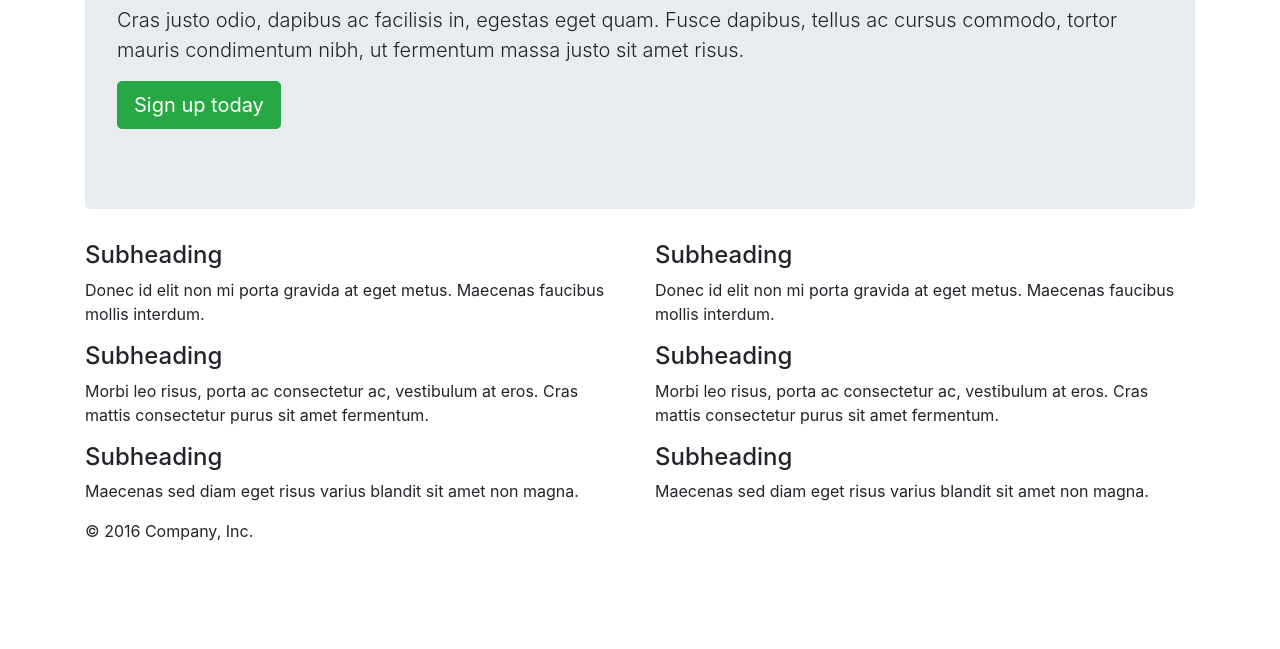
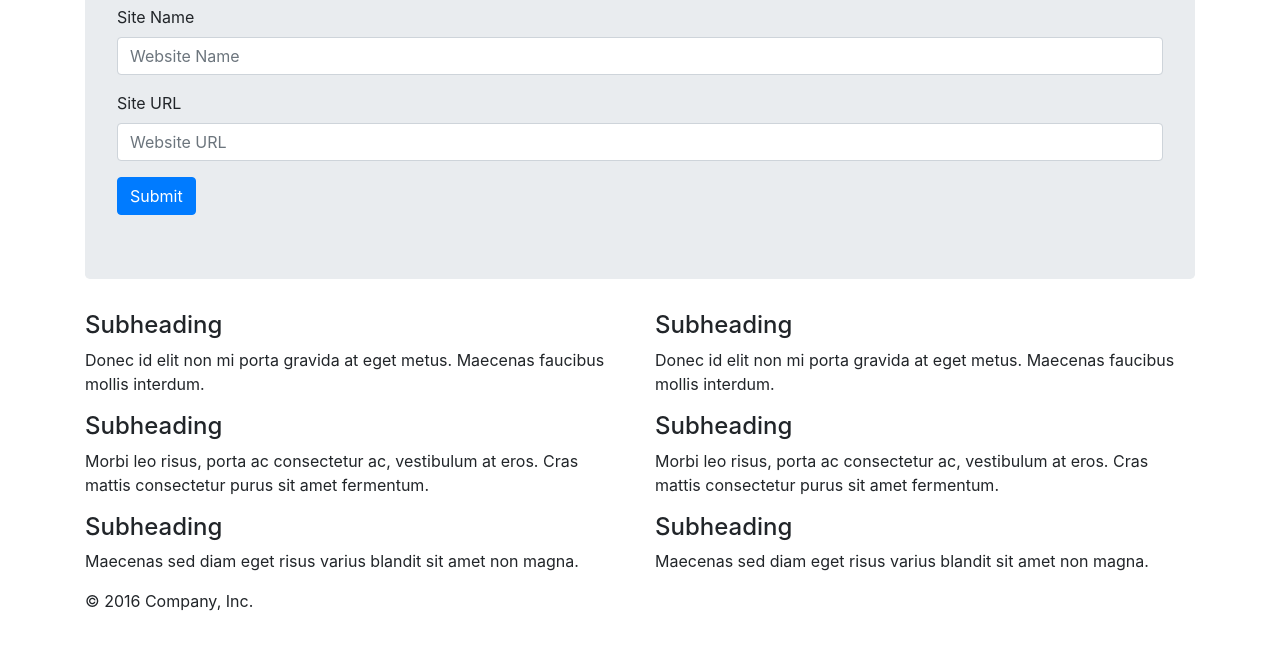
Before and after one commit to dianawallace/Bookmarker-Application, a plain HTML site: page index.html in a window 1280 px wide. Shown: the part 147-796 px from the top of the page. Drawn offline with Linux system fonts and the light colour scheme; a script that the page names is missing.

Commit message:
created form with Website Name URL and submit button

```diff
--- a/index.html
+++ b/index.html
@@ -25,8 +25,17 @@
 
       <div class="jumbotron">
         <h2>Bookmark Your Favorite Sites</h2>
-        <p class="lead">Cras justo odio, dapibus ac facilisis in, egestas eget quam. Fusce dapibus, tellus ac cursus commodo, tortor mauris condimentum nibh, ut fermentum massa justo sit amet risus.</p>
-        <p><a class="btn btn-lg btn-success" href="#" role="button">Sign up today</a></p>
+        <form id="myForm">
+            <div class="form-group">
+                <label>Site Name</label>
+                <input type="text" class="form-control" id="siteName" placeholder="Website Name">
+            </div>
+            <div class="form-group">
+                <label>Site URL</label>
+                <input type="text" class="form-control" id="siteURL" placeholder="Website URL">
+            </div>
+            <button type="submit" class="btn btn-primary">Submit</button>
+        </form>
       </div>
 
       <div class="row marketing">
```
